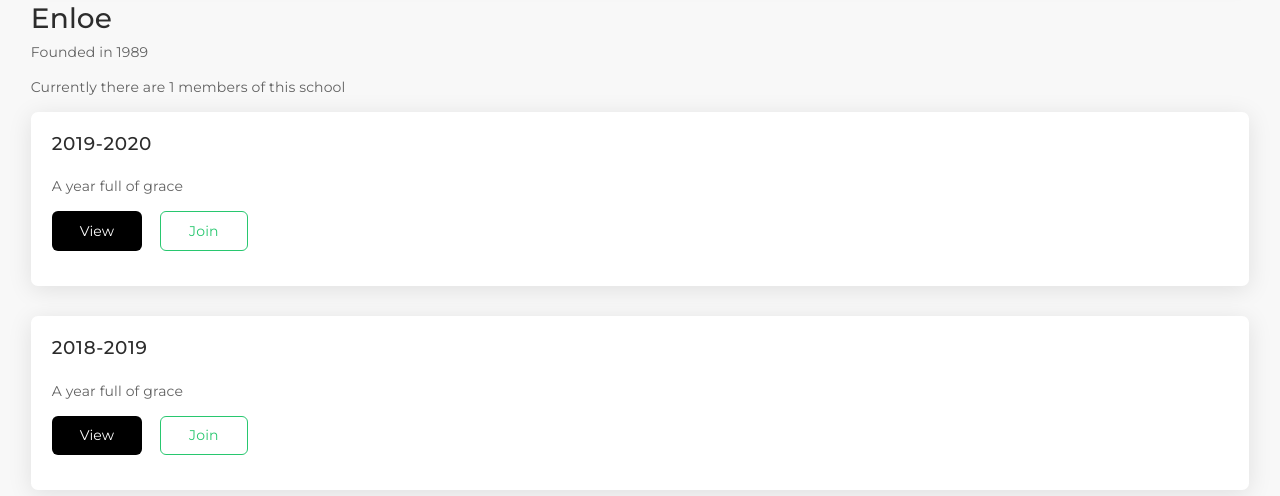
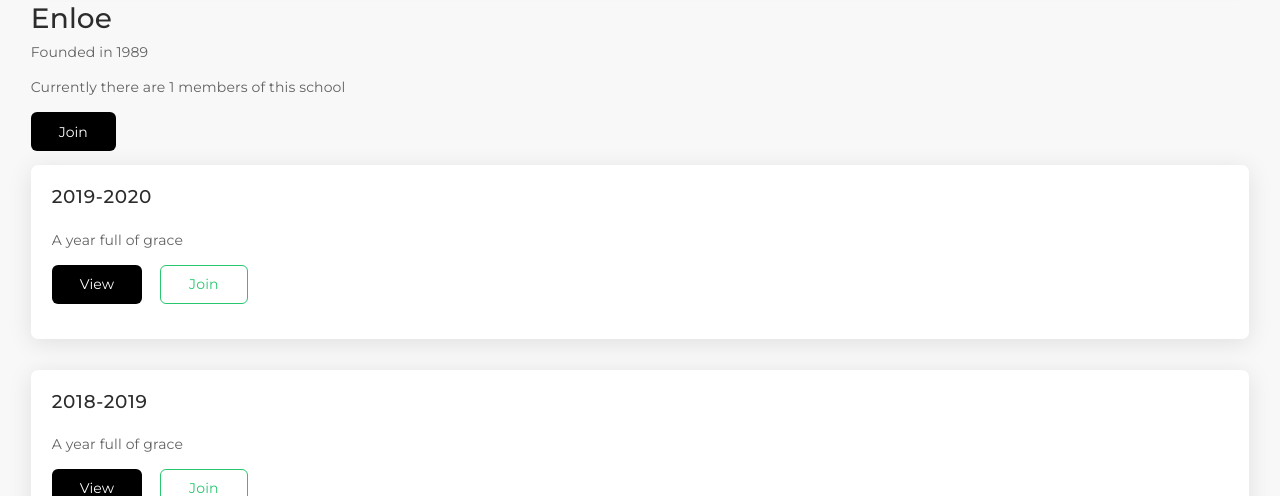
Before and after one commit to yebo-app/backend, a Django app: page /institutions/29 in a window 1280 px wide. Shown: the part 160-656 px from the top of the page. Run offline with Django 3.2, Linux system fonts and the light colour scheme; a user stored in the database is signed in; data comes from the database, SQL or seed files in the repository; some libraries are stand-ins or nearby versions.

Commit message:
Add institution join on institution page

```diff
--- a/yearbook/forms.py
+++ b/yearbook/forms.py
@@ -62,3 +62,6 @@ class InstitutionYearProfileCreationForm(forms.Form):
     start_year = forms.IntegerField()
     end_year = forms.IntegerField()
     is_educator = forms.BooleanField(label='Check if you were a teacher', required= False)
+
+class InstitutionJoinForm(forms.Form):
+    institutionyears = forms.ModelMultipleChoiceField(queryset=InstitutionYear.objects.all())
--- a/yearbook/models.py
+++ b/yearbook/models.py
@@ -9,6 +9,15 @@ class YearbookUser(models.Model):
     user = models.OneToOneField(User, on_delete=models.CASCADE)
     avatar = models.ImageField(upload_to='avatars', default='default_profile_picture.png')
     bio = models.CharField(max_length=140, default="")
+
+    def register_year(self, institutionyear):
+        iyp = InstitutionYearProfile.create(self, institutionyear)
+        iyp.save()
+
+    def register_years(self, institutionyears):
+        for institutionyear in institutionyears:
+            iyp = InstitutionYearProfile.create(self, institutionyear)
+            iyp.save()
 
     def register(self, institution, start_year, end_year, is_educator):
         if start_year > end_year:
@@ -99,7 +108,7 @@ class Institution(models.Model):
         return str(self.institution_name) + " | " + str(self.institution_city) + ", " + str(self.institution_state)
 
     def get_absolute_url(self):
-        return "/institution/%i" % self.id
+        return "/institutions/%i" % self.id
 
 class InstitutionYear(models.Model):
     institution = models.ForeignKey(Institution, on_delete=models.CASCADE)
@@ -133,7 +142,6 @@ class InstitutionYearProfile(models.Model):
     yearbook_picture = models.ImageField(upload_to='yearbook_pictures', default='default_profile_picture.png')
     yearbook_quote = models.CharField(max_length=140, default="")
     institution_year = models.ForeignKey(InstitutionYear, on_delete=models.CASCADE)
-    is_educator = models.BooleanField(default= False)
 
     @classmethod
     def check_duplicate(cls, yearbook_user, institution_year):
@@ -142,18 +150,15 @@ class InstitutionYearProfile(models.Model):
                 raise Exception("InstitutionYearProfile with YearbookUser: " + str(yearbook_user) + " and InstitutionYear: " + str(institution_year) + " already exists.")
 
     @classmethod
-    def create(cls, yearbook_user, institution_year, yearbook_quote="", is_educator=False):
+    def create(cls, yearbook_user, institution_year, yearbook_quote=""):
         InstitutionYearProfile.check_duplicate(yearbook_user, institution_year)
-        return cls(yearbook_user=yearbook_user, institution_year=institution_year, yearbook_quote=yearbook_quote, is_educator=is_educator)
-
-    def set_is_educator(self, is_educator):
-        self.is_educator = is_educator
+        return cls(yearbook_user=yearbook_user, institution_year=institution_year, yearbook_quote=yearbook_quote)
 
     def set_yearbook_quote(self, yearbook_quote):
         self.yearbook_quote = yearbook_quote
 
     def __str__(self):
-        return self.yearbook_user.user.first_name + " " + self.yearbook_user.user.last_name + " | " + str(self.institution_year) + (" | Educator" if self.is_educator else "")
+        return self.yearbook_user.user.first_name + " " + self.yearbook_user.user.last_name + " | " + str(self.institution_year)
 
     def get_absolute_url(self):
         return "/profile/%i" % self.id
--- a/yearbook/templates/yearbook/institution.html
+++ b/yearbook/templates/yearbook/institution.html
@@ -8,6 +8,44 @@
 	<h1>{{ institution.institution_name }}</h1>
 	<p>Founded in {{ institution.institution_year_founded|add:"-1" }}</p>
 	<p>Currently there are {{ institution.unique_members }} members of this school</p>
+
+	{% if user.is_authenticated %}
+		<div>
+			<button type="button" class="btn btn-primary mr-1 mb-1 waves-effect waves-light" data-toggle="modal" data-target="#default">
+				Join
+			</button>
+		</div>
+	{% endif %}
+
+	<!-- Modal -->
+	<div class="modal fade text-left" id="default" tabindex="-1" role="dialog" aria-labelledby="myModalLabel1" style="display: none;" aria-hidden="true">
+		<div class="modal-dialog modal-dialog-scrollable" role="document">
+			<div class="modal-content">
+				<div class="modal-header">
+					<h4 class="modal-title" id="myModalLabel1">Join Institution</h4>
+					<button type="button" class="close" data-dismiss="modal" aria-label="Close">
+						<span aria-hidden="true">×</span>
+					</button>
+				</div>
+				<div class="modal-body">
+					<div class= "content-section">
+						<form method="POST">
+							{% csrf_token %}
+							<fieldset class="form-group">
+								<div class="scrollbox">
+									{{ institution_join_form.as_p}}
+								</div>
+							</fieldset>
+							<div class="form-group">
+								<button class="btn btn-outline-info" type="submit">Register</button>
+							</div>
+						</form>
+					</div>
+				</div>
+			</div>
+		</div>
+	</div>
+
 	<div class="row">
 		<div class="col-12">
 		{% for iy in institutionyears %}
@@ -21,8 +59,8 @@
 						<div class="col-12">
 							<p>A year full of grace</p>
 							<!-- basic buttons -->
-							<a type="button" href="{{ request.scheme }}://{{ request.get_host }}/year/{{ iy.id }}" class="btn btn-primary mr-1 mb-1 waves-effect waves-light">View</a>
-							<a type="button" href="{{ request.scheme }}://{{ request.get_host }}/year/{{ iy.id }}" class="btn btn-outline-success mr-1 mb-1 waves-effect waves-light">Join</a>
+							<a type="button" href="{% url 'institutionyear' iy.id %}" class="btn btn-primary mr-1 mb-1 waves-effect waves-light">View</a>
+							<a type="button" href="{% url 'institutionyear' iy.id %}" class="btn btn-outline-success mr-1 mb-1 waves-effect waves-light">Join</a>
 						</div>
 					</div>
 				</div>
--- a/yearbook/views.py
+++ b/yearbook/views.py
@@ -63,7 +63,15 @@ def institution(request, id):
     institution = Institution.objects.all().get(id=id)
     institutionyears = institution.institutionyear_set.all().order_by('-year')
     page_title = institution.institution_name
-    context = {'institution' : institution, 'institutionyears' : institutionyears, 'page_title' : page_title}
+
+    institution_join_form = InstitutionJoinForm(request.POST or None)
+    if institution_join_form.is_valid():
+        institutionyears = institution_join_form.cleaned_data.get("institutionyears")
+        print(institutionyears)
+        request.user.yearbookuser.register_years(institutionyears)
+        return redirect(request.user.yearbookuser.get_absolute_url())
+
+    context = {'institution' : institution, 'institutionyears' : institutionyears, 'page_title' : page_title, 'institution_join_form' : institution_join_form}
     return render(request, 'yearbook/institution.html', context)
 
 def institutions(request):
```
Also changed, not shown: yearbook/migrations/0017_remove_institutionyearprofile_is_educator.py (added).
